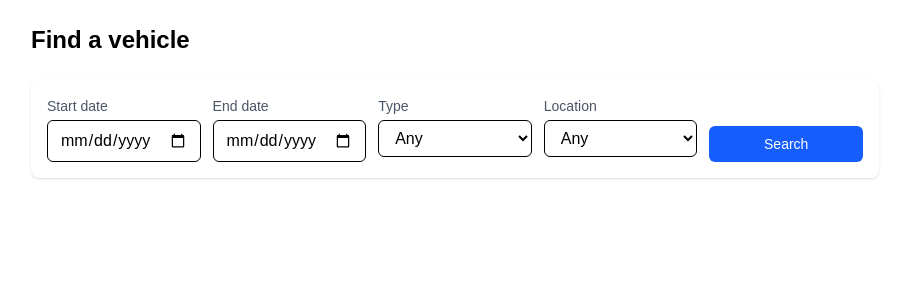
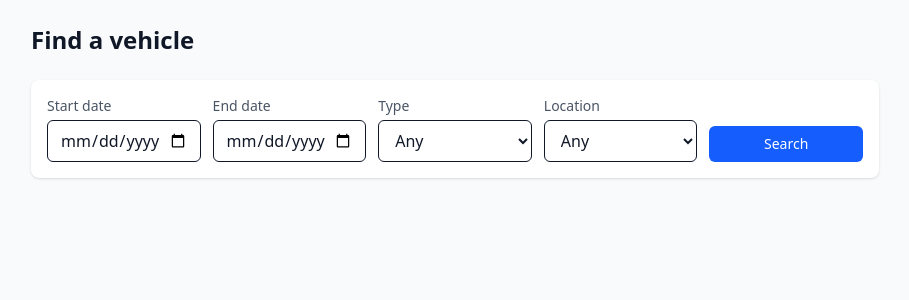
Before and after one commit to AdarshJaso/vbs-vehicle-booking-system, a Next.js app: page / in a window 1280 px wide. Shown: the top 300 px of the page, without its empty margins (185-1094 px from the left). Built offline with nearby package versions, Linux system fonts and the light colour scheme.

Commit message:
chore: strip default globals.css, apply Tailwind base styles in layout

```diff
--- a/app/globals.css
+++ b/app/globals.css
@@ -1,24 +1,4 @@
 @import 'tailwindcss';
-
-:root {
-  --background: #ffffff;
-  --foreground: #171717;
-}
-
-@theme inline {
-  --color-background: var(--background);
-  --color-foreground: var(--foreground);
-  --font-sans: var(--font-geist-sans);
-  --font-mono: var(--font-geist-mono);
-}
-
-@media (prefers-color-scheme: dark) {
-  :root {
-    --background: #0a0a0a;
-    --foreground: #ededed;
-  }
-}
-
-body {
-  font-family: Arial, Helvetica, sans-serif;
-}
+@tailwind base;
+@tailwind components;
+@tailwind utilities;
--- a/app/layout.jsx
+++ b/app/layout.jsx
@@ -1,28 +1,25 @@
-import { Geist, Geist_Mono } from "next/font/google";
-import "./globals.css";
+import { Geist, Geist_Mono } from 'next/font/google';
+import './globals.css';
 
 const geistSans = Geist({
-  variable: "--font-geist-sans",
-  subsets: ["latin"],
+  variable: '--font-geist-sans',
+  subsets: ['latin'],
 });
 
 const geistMono = Geist_Mono({
-  variable: "--font-geist-mono",
-  subsets: ["latin"],
+  variable: '--font-geist-mono',
+  subsets: ['latin'],
 });
 
 export const metadata = {
-  title: "Create Next App",
-  description: "Generated by create next app",
+  title: 'Vehicle Booking',
+  description: 'Search and book available vehicles',
 };
 
 export default function RootLayout({ children }) {
   return (
-    <html
-      lang="en"
-      className={`${geistSans.variable} ${geistMono.variable} h-full antialiased`}
-    >
-      <body className="min-h-full flex flex-col">{children}</body>
+    <html lang="en" className={`${geistSans.variable} ${geistMono.variable} h-full antialiased`}>
+      <body className="bg-gray-50 text-gray-900 antialiased">{children}</body>
     </html>
   );
 }
```
